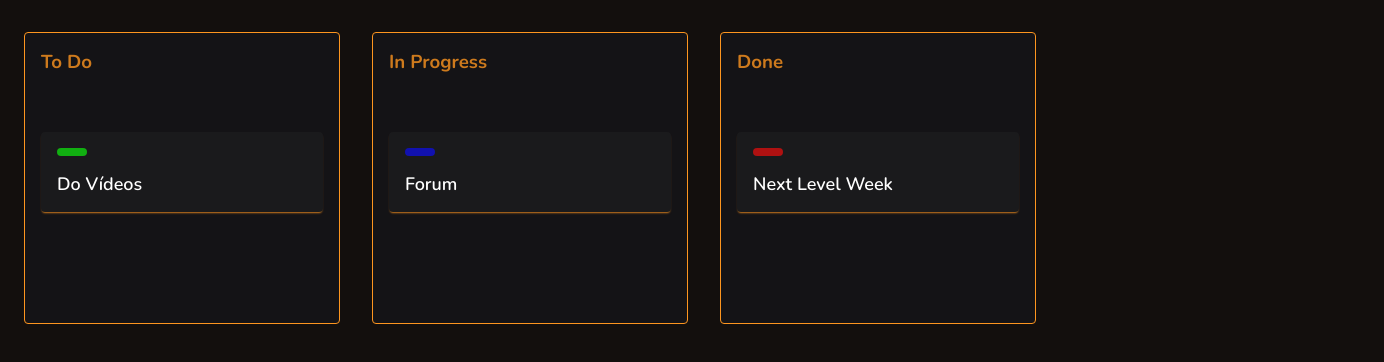
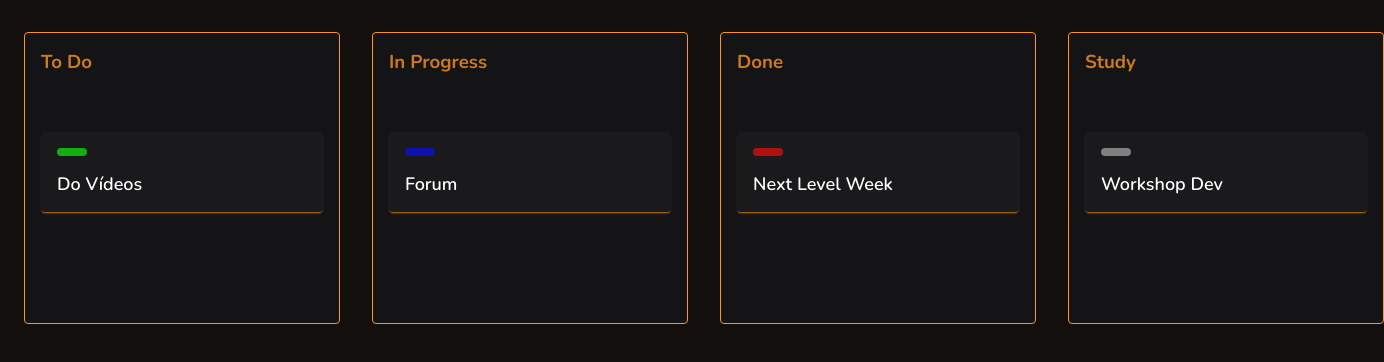
Before and after one commit to Ias4g/drag-and-drop, a plain HTML site: page index.html in a window 1280 px wide. Shown: the whole page, 1384 px wide, since content can reach past the window. Drawn offline with nearby package versions, Linux system fonts and the light colour scheme.

Commit message:
Adding another card

```diff
--- a/index.html
+++ b/index.html
@@ -38,6 +38,15 @@
                 </div>
             </div>
         </div>
+        <div class="board">
+            <h3>Study</h3>
+            <div class="dropzones">
+                <div class="cards" draggable="true">
+                    <div class="status yellow"></div>
+                    <div class="content">Workshop Dev</div>
+                </div>
+            </div>
+        </div>
     </div>
 
     <script src="styles/script.js"></script>
```
